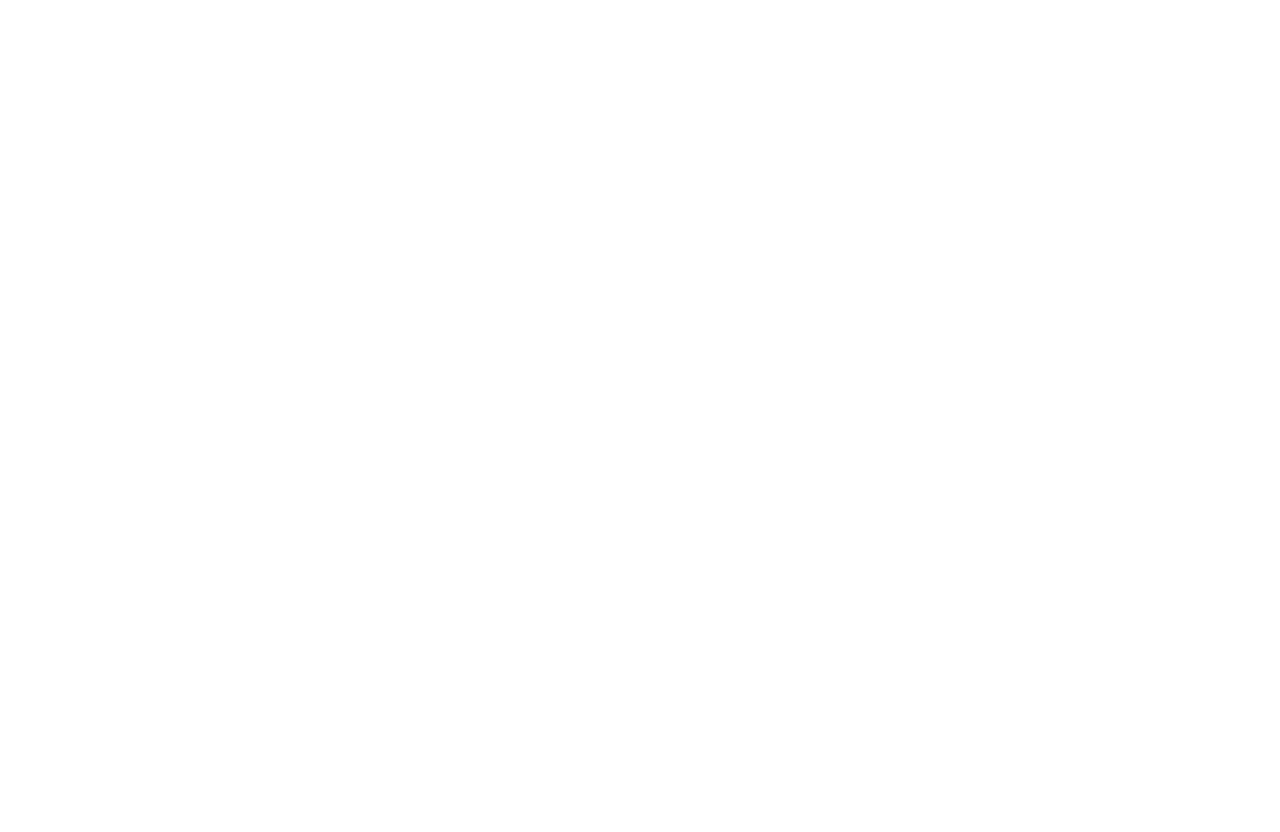
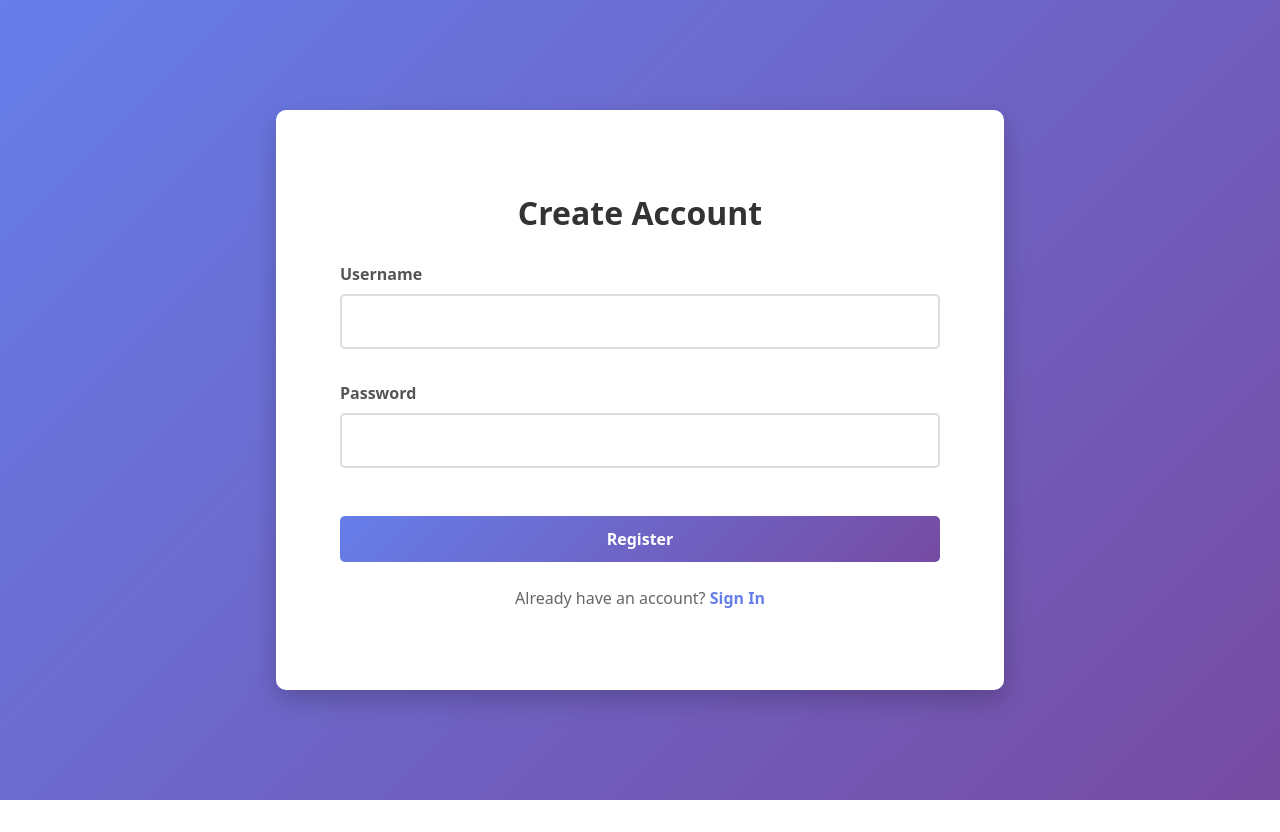
Before and after one commit to sara9230/Data-Dash-Inc., a React app in the folder frontend/: page /register in a window 1280 px wide. Before the commit this address had no page. Built offline with nearby package versions, Linux system fonts and the light colour scheme; the HTML template or start-up script is replaced by a standard one.

Commit message:
created simple database

```diff
--- a/frontend/src/App.jsx
+++ b/frontend/src/App.jsx
@@ -2,6 +2,8 @@ import { BrowserRouter as Router, Routes, Route } from 'react-router-dom';
 import UserSignIn from './pages/UserSignIn';
 import AdminSignIn from './pages/AdminSignIn';
 import './App.css';
+import Register from './pages/Register';
+
 
 function App() {
   return (
@@ -12,6 +14,7 @@ function App() {
         <Route path="/signin/admin" element={<AdminSignIn />} />
         <Route path="/dashboard" element={<h1>User Dashboard (Coming Soon)</h1>} />
         <Route path="/admin/dashboard" element={<h1>Admin Dashboard (Coming Soon)</h1>} />
+        <Route path="/register" element={<Register />} />
       </Routes>
     </Router>
   );
@@ -30,10 +33,11 @@ function Landing() {
       <div className="hero">
         <h1>Food Delivery Platform</h1>
         <p>Fast, reliable food delivery</p>
-        <div className="hero-buttons">
-          <a href="/signin/user" className="user-btn">Order Now</a>
-          <a href="/signin/admin" className="admin-btn">Admin</a>
-        </div>
+      <div className="hero-buttons">
+        <a href="/signin/user" className="user-btn">Order Now</a>
+        <a href="/register" className="user-btn">Register</a>
+        <a href="/signin/admin" className="admin-btn">Admin</a>
+      </div>
       </div>
     </>
   );
--- /dev/null
+++ b/frontend/src/pages/Register.jsx
@@ -0,0 +1,49 @@
+import { useState } from 'react';
+import { useNavigate } from 'react-router-dom';
+import '../styles/SignIn.css';
+
+function Register() {
+  const [username, setUsername] = useState('');
+  const [password, setPassword] = useState('');
+  const navigate = useNavigate();
+
+  const handleSubmit = async (e) => {
+    e.preventDefault();
+
+    const response = await fetch('http://127.0.0.1:5000/api/register', {
+      method: 'POST',
+      headers: { 'Content-Type': 'application/json' },
+      body: JSON.stringify({ username, password, role: 'customer' }),
+    });
+
+    if (response.ok) {
+      navigate('/signin/user');
+    } else {
+      alert('Registration failed. Try a different username.');
+    }
+  };
+
+  return (
+    <div className="signin-container">
+      <div className="signin-box">
+        <h1>Create Account</h1>
+        <form onSubmit={handleSubmit}>
+          <div className="form-group">
+            <label>Username</label>
+            <input type="text" value={username} onChange={(e) => setUsername(e.target.value)} required />
+          </div>
+          <div className="form-group">
+            <label>Password</label>
+            <input type="password" value={password} onChange={(e) => setPassword(e.target.value)} required />
+          </div>
+          <button type="submit">Register</button>
+        </form>
+        <p className="signin-link">
+          Already have an account? <a href="/signin/user">Sign In</a>
+        </p>
+      </div>
+    </div>
+  );
+}
+
+export default Register;
```
Also changed, not shown: 2 other files (tests, documents, lock files or other folders).
